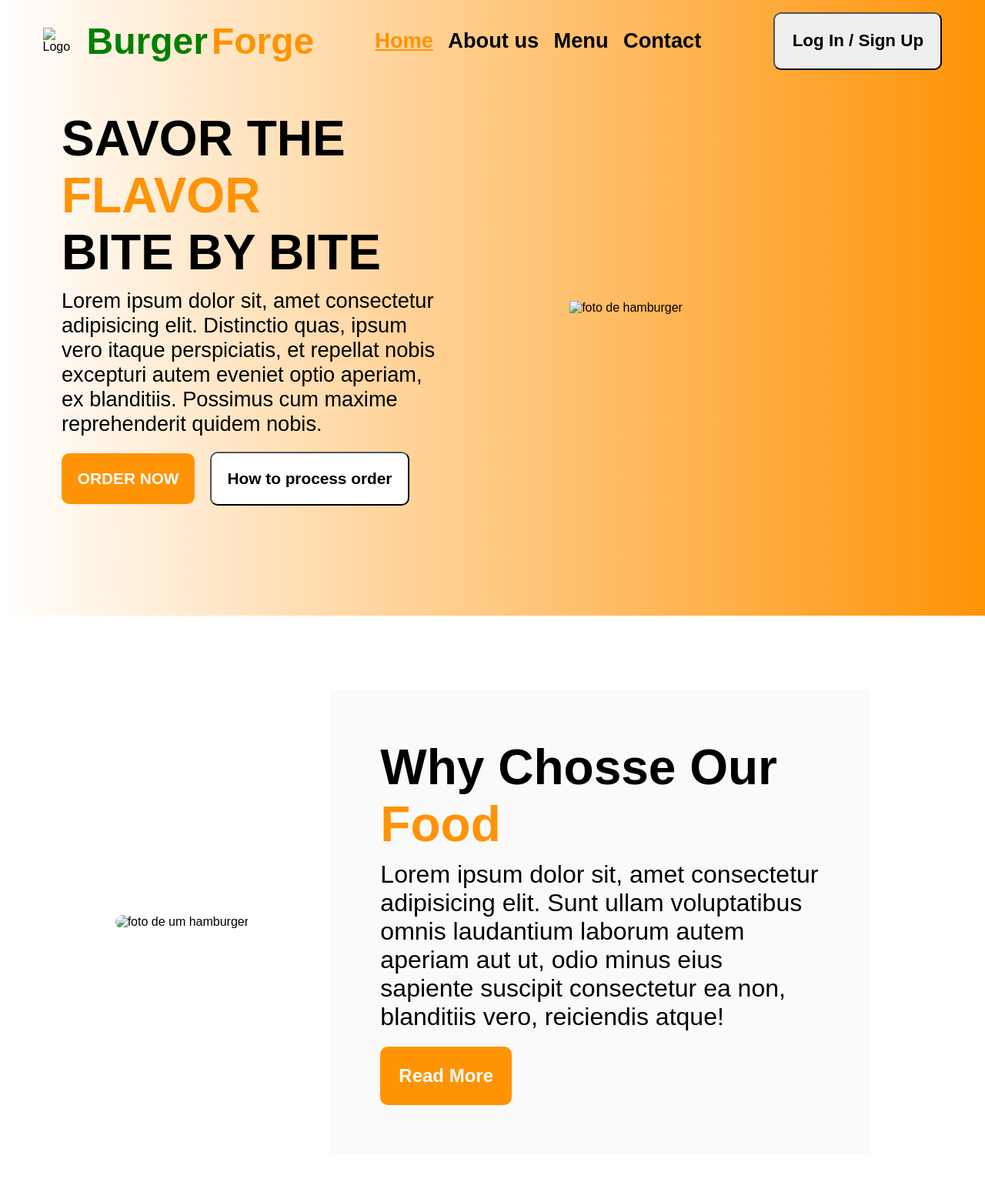
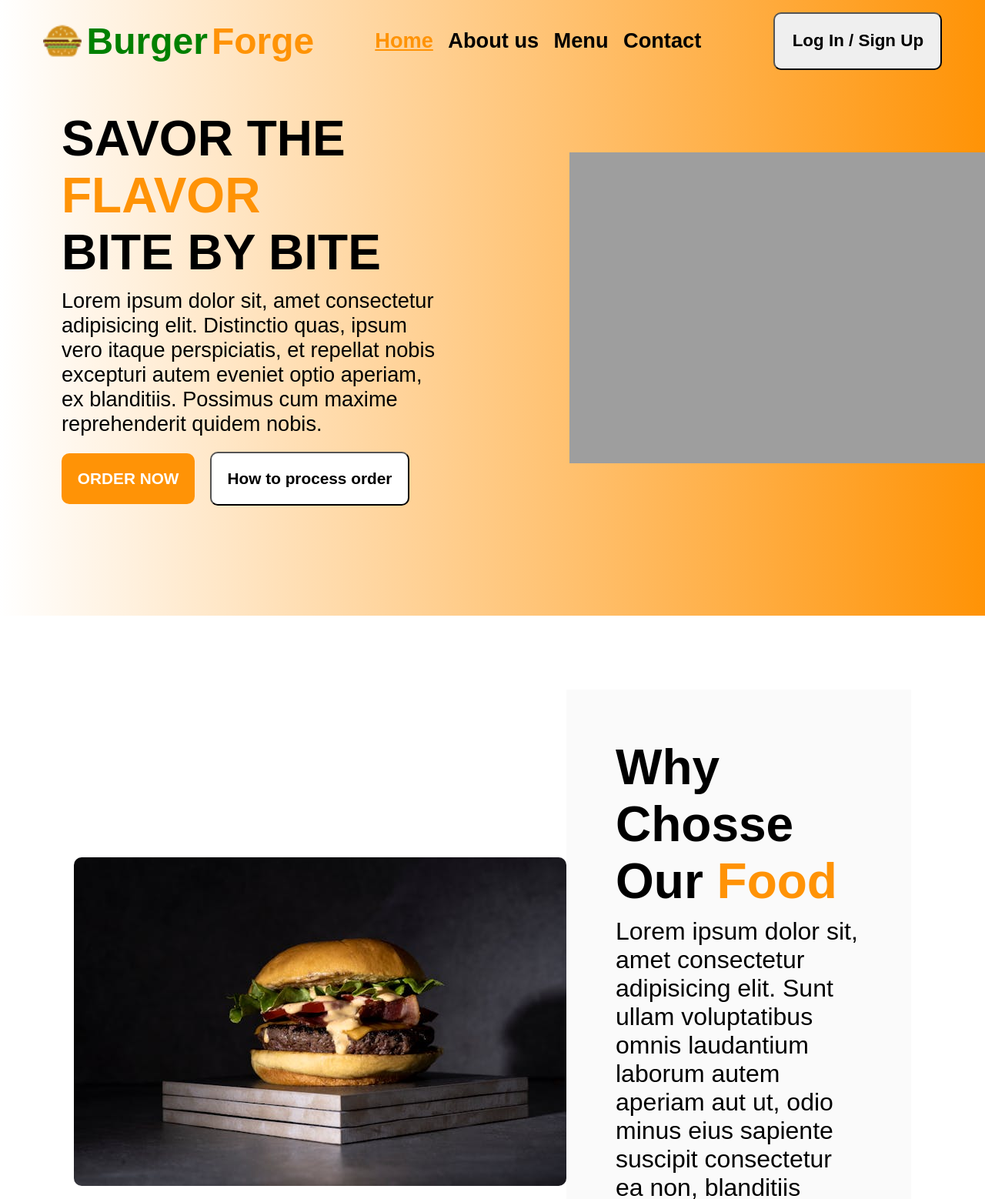
Before and after one commit to LeonardoHenriqueFR01/Lading-page, a plain HTML site: page Burger-Shop/templates/index.html in a window 1280 px wide. Shown: the top 1558 px of the page at 77% size. Drawn offline with Linux system fonts and the light colour scheme; the site is published under a folder, as on GitHub Pages, so addresses that start at the root find nothing.

Commit message:
link fotos

```diff
--- a/Burger-Shop/templates/index.html
+++ b/Burger-Shop/templates/index.html
@@ -12,7 +12,7 @@
 
         <div>
 
-            <img src="/burger-shop/static/imagens/hamburguer.png" alt="Logo">
+            <img src="../static/imagens/hamburguer.png" alt="Logo">
             <h1><strong class="burger">Burger</strong>Forge</h1>
 
         </div>
@@ -48,13 +48,13 @@
 
             </section>
 
-            <img src="/burger-shop/static/imagens/foto-burger.png" width="600px" alt="foto de hamburger">
+            <img src="../static/imagens/foto-burger.png" width="600px" alt="foto de hamburger">
 
         </section>
 
         <section class="section-about" id="about">
 
-            <img src="/burger-shop/static/imagens/foto-burger-about.jpg" alt="foto de um hamburger">
+            <img src="../static/imagens/foto-burger-about.jpg" alt="foto de um hamburger">
 
             <div class="section-about-info">
 
```
